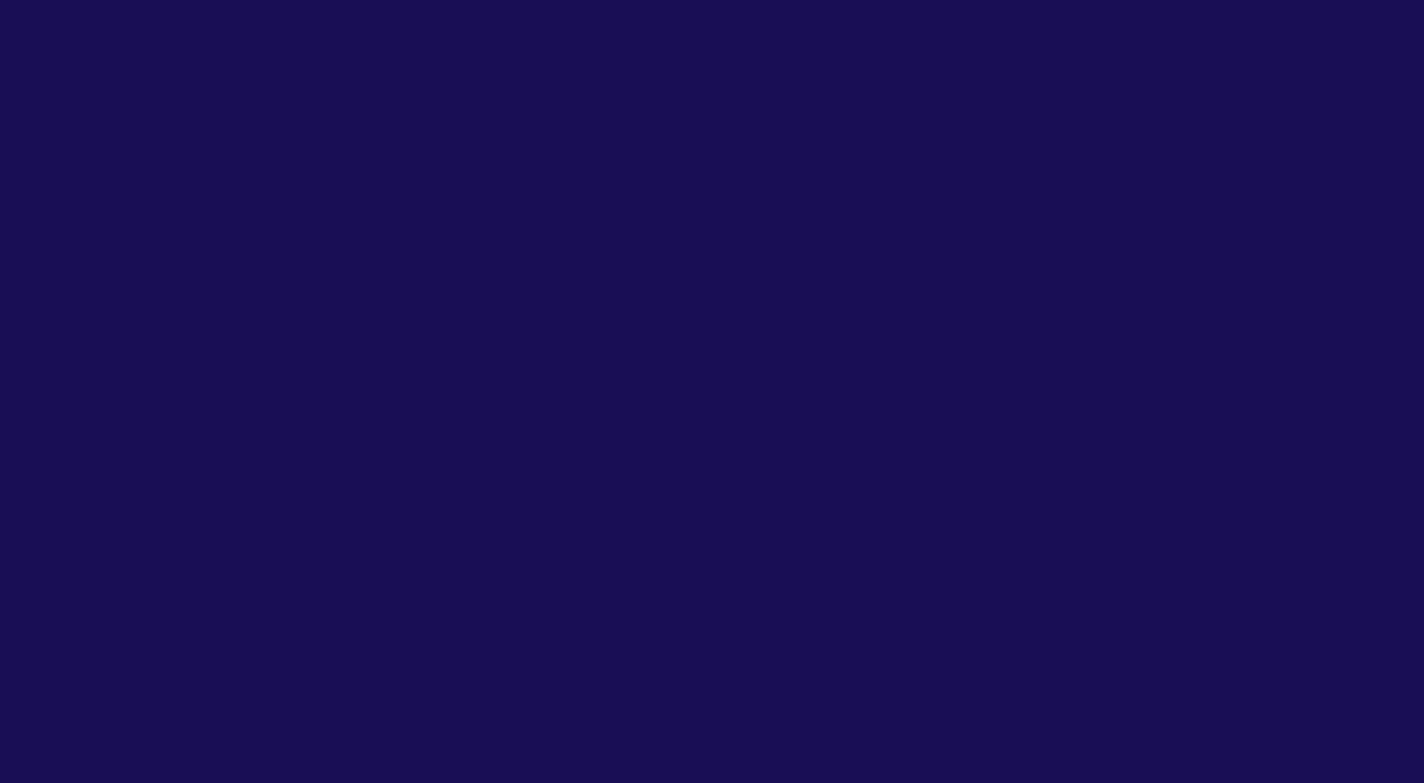
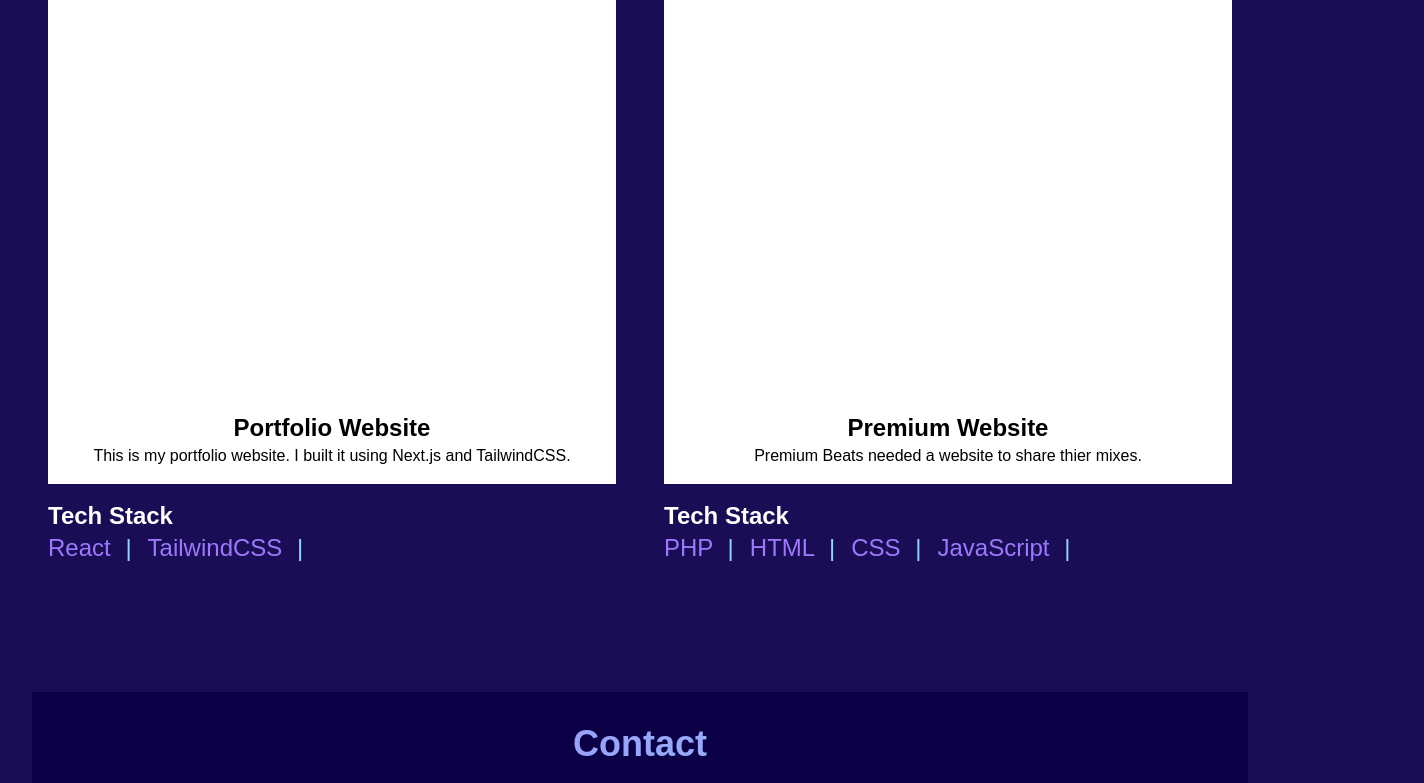
Before and after one commit to princeradebe/portfolio, a React (Vite) app: page / in a window 1280 px wide. Shown: the part 4072-4855 px from the top of the page, 1424 px wide, since content can reach past the window. Before the commit the page ends 3264 px from the top, so only its background shows below. Built offline with nearby package versions, Linux system fonts and the light colour scheme; a web font is replaced by a local one.

Commit message:
Fix Project layout on large screens

```diff
--- a/src/components/cards/ProjectCard.jsx
+++ b/src/components/cards/ProjectCard.jsx
@@ -4,25 +4,25 @@ import { TechStack } from '../../data'
 const ProjectCard = () => {
 
     return (
-        <div className='flex flex-col md:flex-row items-start'>
+        <div className='flex flex-col md:grid md:grid-cols-2 md:gap-12 items-start'>
             {
                 TechStack.map((item, index) => (
-                    <React.Fragment key={index}>
-                        <div className='w-[100%] h-72 bg-white flex flex-col justify-end p-4'>
-                            <h2 className='text-xl font-semibold'>{item.project}</h2>
+                    <div>
+                        <div className='w-[100%] h-72 md:h-[600px] bg-white flex flex-col justify-end p-4'>
+                            <h2 className='text-xl md:text-2xl font-semibold'>{item.project}</h2>
                             <p>{item.description}</p>
                         </div>
                         <div className='flex flex-col items-start mb-16'>
-                            <h3 className='text-xl mt-4 text-white font-medium'>Tech Stack</h3>
+                            <h3 className='text-xl md:text-2xl md:font-semibold mt-4 text-white font-medium'>Tech Stack</h3>
                             <div key={index} className='flex gap-2'>
                                 {
                                     item.name.map((name, index) => (
-                                        <p key={index} className='text-brand-magenta'>{name} <span className='p-2 text-brand-light-blue'>| </span> </p>
+                                        <p key={index} className='text-brand-magenta md:text-2xl'>{name} <span className='p-2 text-brand-light-blue'>| </span> </p>
                                     ))
                                 }
                             </div>
                         </div>
-                    </React.Fragment>
+                    </div>
                 ))
             }
         </div>
--- a/src/data.js
+++ b/src/data.js
@@ -81,4 +81,14 @@ export const TechStack = [
             'TailwindCSS',
         ]
     },
+    {
+        project: 'Premium Website',
+        description: 'Premium Beats needed a website to share thier mixes.',
+        name: [
+            'PHP',
+            'HTML',
+            'CSS',
+            'JavaScript',
+        ]
+    },
 ]
```
